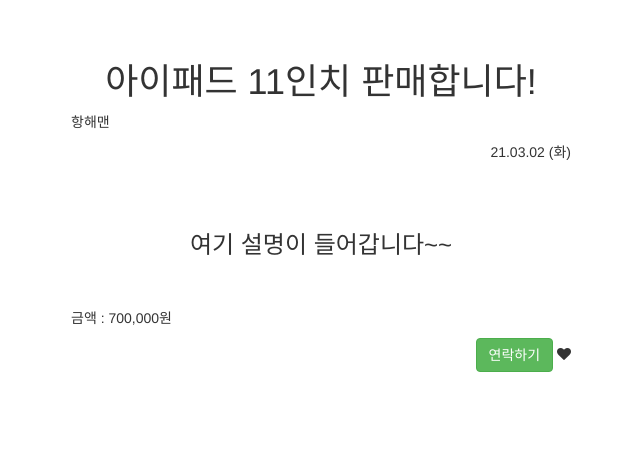
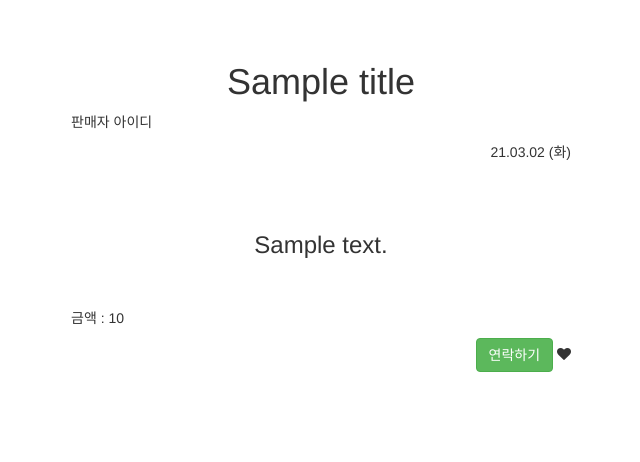
Before and after one commit to msmn1729/Hanghae-shop, a Flask app: template templates/goods_info.html in a window 1280 px wide. Shown: the part 466-928 px from the top of the page, without its empty margins (319-959 px from the left). Run offline with Flask 2, Linux system fonts and the light colour scheme; the template is opened without the code that fills it: most values are stand-ins (such as "Sample title", 1, 10 or a date in 2020); some libraries are stand-ins or nearby versions.

Commit message:
feat: 상품 클릭시 게시글 id에 맞는 페이지로 이동하는 기능 구현

```diff
--- a/app.py
+++ b/app.py
@@ -10,8 +10,8 @@ TOKEN_NAME = 'login_token';
 
 app = Flask(__name__)
 
-# client = MongoClient('localhost', 27017) # 로컬
-client = MongoClient('mongodb://test:test@localhost', 27017) # 서버 배포할 때 아이디:비밀번호 형식 현재는 둘 다 test
+client = MongoClient('localhost', 27017)  # 로컬
+# client = MongoClient('mongodb://test:test@localhost', 27017) # 서버 배포할 때 아이디:비밀번호 형식 현재는 둘 다 test
 db = client.hanghaeshop
 
 
@@ -70,7 +70,7 @@ def userLogin():
 
         # token = jwt.encode(payload, SECRET_KEY, algorithm='HS256')
         token = jwt.encode(payload, SECRET_KEY, algorithm='HS256')
-        token = str(token) # 토큰 형변환(로컬에선 불필요하지만 서버에서는 없으면 오류)
+        token = str(token)  # 토큰 형변환(로컬에선 불필요하지만 서버에서는 없으면 오류)
 
         # token을 줍니다.
         return jsonify({'success': True, 'message': '로그인에 성공하였습니다.', TOKEN_NAME: token})
@@ -114,7 +114,9 @@ def goodsSearchPage():
     for string in splitted_keywords:
         search_condition_list.append({"title": {"$regex": ".*" + string + ".*"}})
 
-    searched_goods = list(db.goods.find({"$or": search_condition_list}, {'_id': False}))
+    ## _id로 상품페이지를 구분하도록함
+    # searched_goods = list(db.goods.find({"$or": search_condition_list}, {'_id': False}))
+    searched_goods = list(db.goods.find({"$or": search_condition_list}))
 
     # DEBUG 검색 결과를 확인하는 테스트코드입니다.
     for goods in searched_goods:
@@ -122,6 +124,7 @@ def goodsSearchPage():
 
     return render_template('goods.html', keywords=received_keywords,
                            searched_goods=dumps(searched_goods, ensure_ascii=False))
+
 
 ####################################################
 ####################################################
@@ -132,6 +135,7 @@ def goodsSearchPage():
 @app.route('/goods/create', methods=['GET'])
 def goods_create_page():
     return render_template('goods_upload.html')
+
 
 @app.route('/goods/create', methods=['POST'])
 def goods_create():
@@ -148,11 +152,17 @@ def goods_create():
 
     return jsonify({'result': 'success', 'msg': '글 등록 완료!\n\n메인 페이지로 이동합니다.'})
 
+@app.route('/goods/read/<keyword>')
+def goods_info_page(keyword):
+    goods_list = list(db.goods.find({}))
+    for goods in goods_list:
+        if str(goods['_id']) == keyword:
+            title = goods['title']
+            price = goods['price']
+            desc = goods['desc']
+    return render_template('goods_info.html', title=title, price=price,
+                           desc=desc)
 
-## 상품 상세페이지 API
-@app.route('/goods/read', methods=['GET'])
-def goods_read_page():
-    return render_template('goods_info.html')
 
 ####################################################
 ####################################################
--- a/templates/goods.html
+++ b/templates/goods.html
@@ -277,6 +277,8 @@
 
         function fillSearchedGoodsList() {
             let searched_goods = {{ searched_goods | tojson | safe }};
+            {#console.log(searched_goods);#}
+
             let converted_searched_goods = JSON.parse(searched_goods);
 
             console.log(converted_searched_goods);
@@ -286,13 +288,15 @@
 
                 let title = converted_searched_goods[i]['title'];
                 let price = converted_searched_goods[i]['price'];
+                let goods_id = converted_searched_goods[i]['_id']['$oid'];
+                {#alert(id)#}
 
                 let html_template = `<div class="goods-card">
                                             <img class="goods-card-img"
                                                      src="https://dnvefa72aowie.cloudfront.net/origin/article/202102/908D271BD163AB26F96A714FD80785936F5E9BE1513CD2F180DB7B08BD9FF4C2.jpg?q=95&s=1440x1440&t=inside"
                                                  alt="Card image cap">
                                             <div class="goods-card-body">
-                                                <a class="goods-card-name" href="/goods/read">${title}</a>
+                                                <a class="goods-card-name" href="/goods/read/${goods_id}">${title}</a>
                                                 <p class="goods-card-price">${price}원</p>
                                             </div>
                                         </div>`;
--- a/templates/goods_info.html
+++ b/templates/goods_info.html
@@ -24,7 +24,7 @@
     <script src="https://ajax.googleapis.com/ajax/libs/jquery/3.5.1/jquery.min.js"></script>
     <script src="https://maxcdn.bootstrapcdn.com/bootstrap/3.4.1/js/bootstrap.min.js"></script>
 
-    <title>스파르타코딩클럽 | 부트스트랩 연습하기</title>
+    <title>항해샵</title>
 
     <style>
         .info-wrap {
@@ -34,6 +34,7 @@
             margin: 10% auto auto;
         }
     </style>
+
 </head>
 
 <body>
@@ -76,14 +77,14 @@
         </a>
     </div>
 </div>
-<div class="info-wrap">
-    <h1>아이패드 11인치 판매합니다!</h1>
-    <p style="text-align: left">항해맨</p>
+<div class="info-wrap" id="goods-info">
+    <h1>{{ title }}</h1>
+    <p style="text-align: left">판매자 아이디</p>
     <p style="text-align: right">21.03.02 (화)</p>
     <br><br>
-    <h3>여기 설명이 들어갑니다~~</h3>
+    <h3>{{ desc }}</h3>
     <br><br>
-    <p style="text-align: left">금액 : 700,000원
+    <p style="text-align: left">금액 : {{ price }}</p>
     <p style="text-align: right">
         <button type="button" class="btn btn-success">연락하기</button>
         <i class="fa fa-heart" aria-hidden="true"></i>
```
